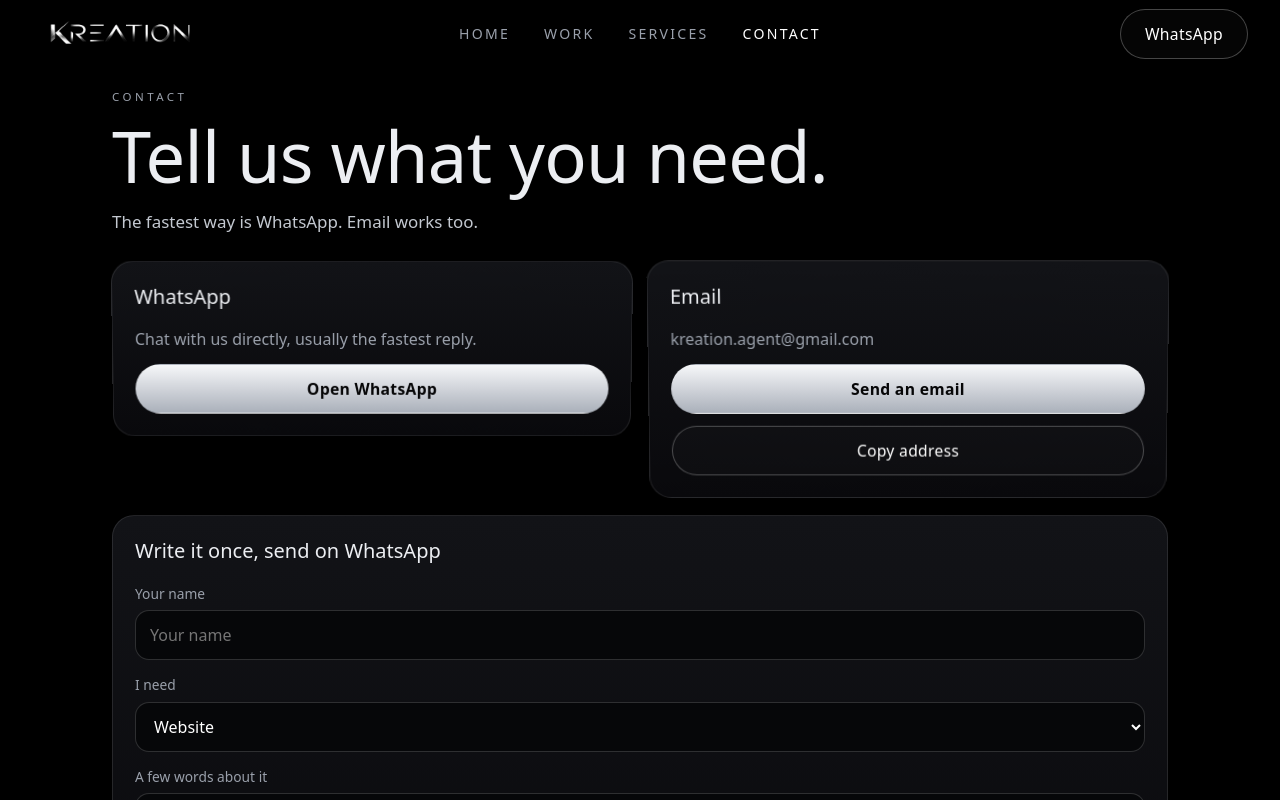
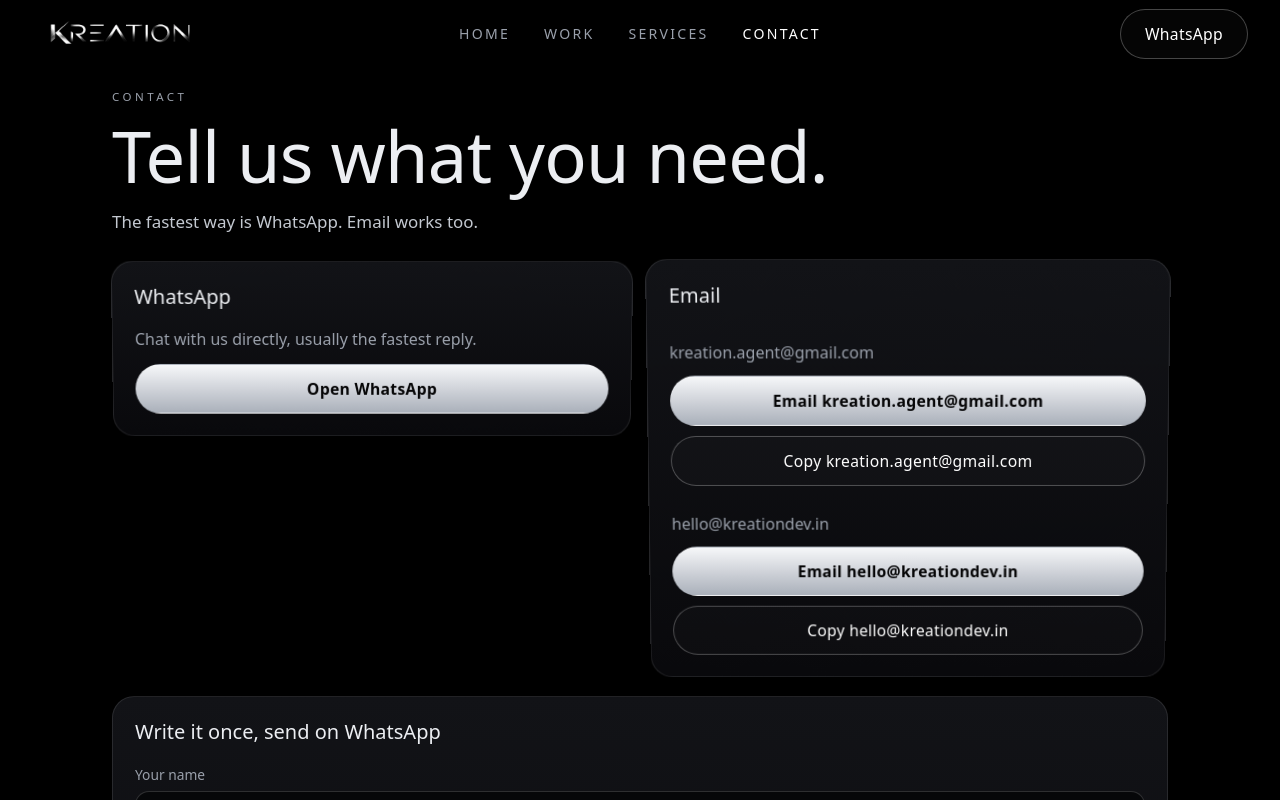
Before and after one commit to Sanny1921/kreation, a React (Vite) app: page /contact in a window 1280 px wide. Shown: the top 800 px of the page. Built offline with nearby package versions, Linux system fonts and the light colour scheme.

Commit message:
Add hello@kreationdev.in to Contact with separate email actions

```diff
--- a/src/pages/Contact.jsx
+++ b/src/pages/Contact.jsx
@@ -41,13 +41,17 @@ export default function Contact() {
         <Reveal delay={60}>
           <Card3D className="card ct-card">
             <h2 className="h3">Email</h2>
-            <p className="muted brk">{EMAIL}</p>
-            <a className="btn btn-solid" href={`mailto:${EMAIL}?subject=${encodeURIComponent('Project enquiry')}`}>
-              Send an email
-            </a>
-            <button className="btn" onClick={() => copy(EMAIL, 'em')}>
-              {copied === 'em' ? 'Copied' : 'Copy address'}
-            </button>
+            {[[EMAIL, 'em'], ['hello@kreationdev.in', 'em2']].map(([addr, key]) => (
+              <div className="em-row" key={key}>
+                <p className="muted brk">{addr}</p>
+                <a className="btn btn-solid" href={`mailto:${addr}?subject=${encodeURIComponent('Project enquiry')}`}>
+                  Email {addr}
+                </a>
+                <button className="btn" onClick={() => copy(addr, key)}>
+                  {copied === key ? 'Copied' : `Copy ${addr}`}
+                </button>
+              </div>
+            ))}
           </Card3D>
         </Reveal>
         <Reveal delay={120} className="span2">
@@ -120,4 +124,4 @@ export default function Contact() {
       </section>
     </>
   );
-}
+                }
```
